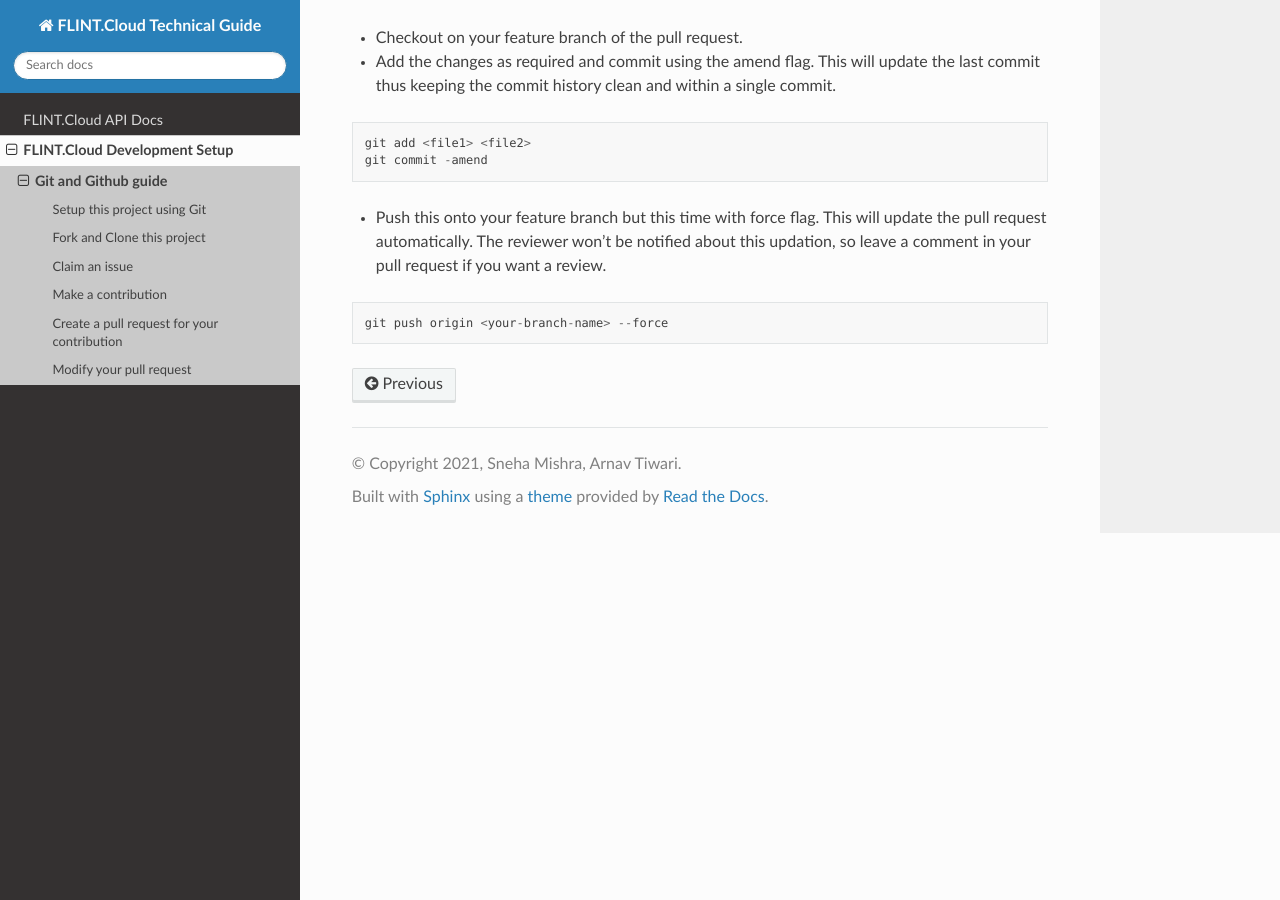
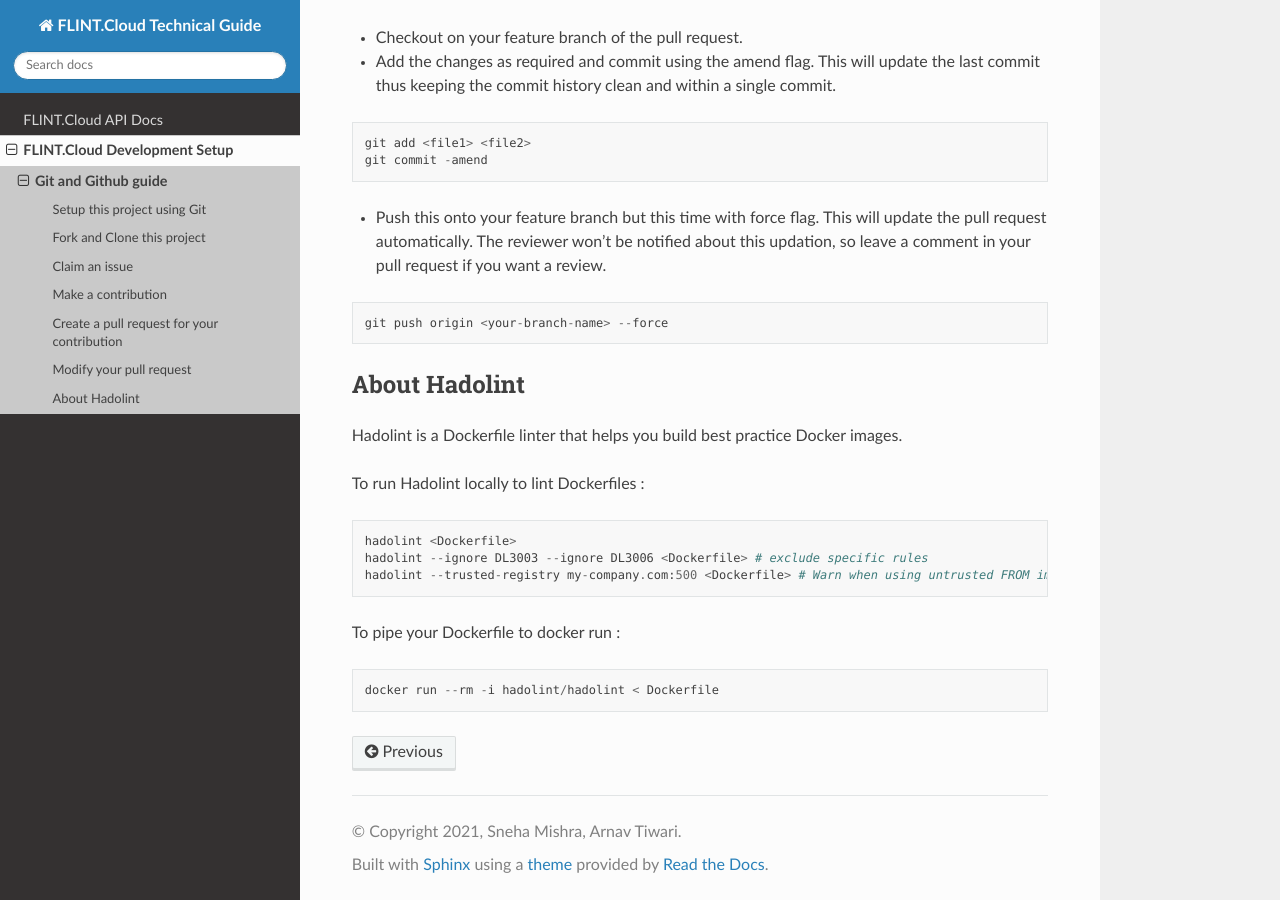
Before and after one commit to moja-global/FLINT.Cloud, a Sphinx documentation site: the page built from docs/DevelopmentSetup/git_and_github_guide.rst, in a window 1280 px wide and 900 px high, scrolled down 3302 px. Built offline with Sphinx 7.4.7 and the Read the Docs theme 2.0.0, drawn with Linux system fonts in a browser that asks for light colours.

Commit message:
Add Hadolint docs
Signed-off-by: Padmaja Bhol <75530516+padmajabhol@users.noreply.github.com>

```diff
--- a/docs/DevelopmentSetup/git_and_github_guide.rst
+++ b/docs/DevelopmentSetup/git_and_github_guide.rst
@@ -126,3 +126,20 @@ Incase your pull request needs further changes, you can update your pull request
 ::
 
   git push origin <your-branch-name> --force
+
+About Hadolint
+------------------------
+
+Hadolint is a Dockerfile linter that helps you build best practice Docker images.
+
+To run Hadolint locally to lint Dockerfiles :
+::
+
+    hadolint <Dockerfile>
+    hadolint --ignore DL3003 --ignore DL3006 <Dockerfile> # exclude specific rules
+    hadolint --trusted-registry my-company.com:500 <Dockerfile> # Warn when using untrusted FROM images
+
+To pipe your Dockerfile to docker run :
+::
+
+    docker run --rm -i hadolint/hadolint < Dockerfile
```
